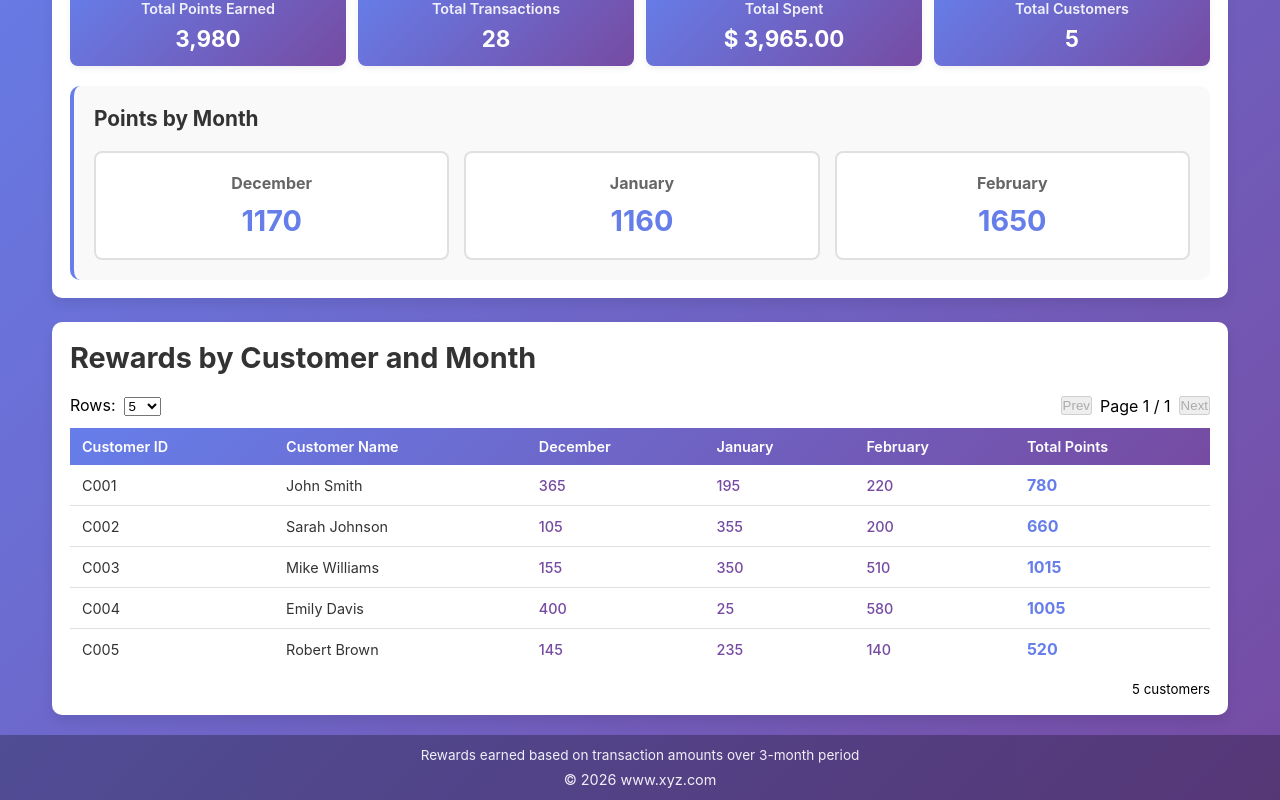
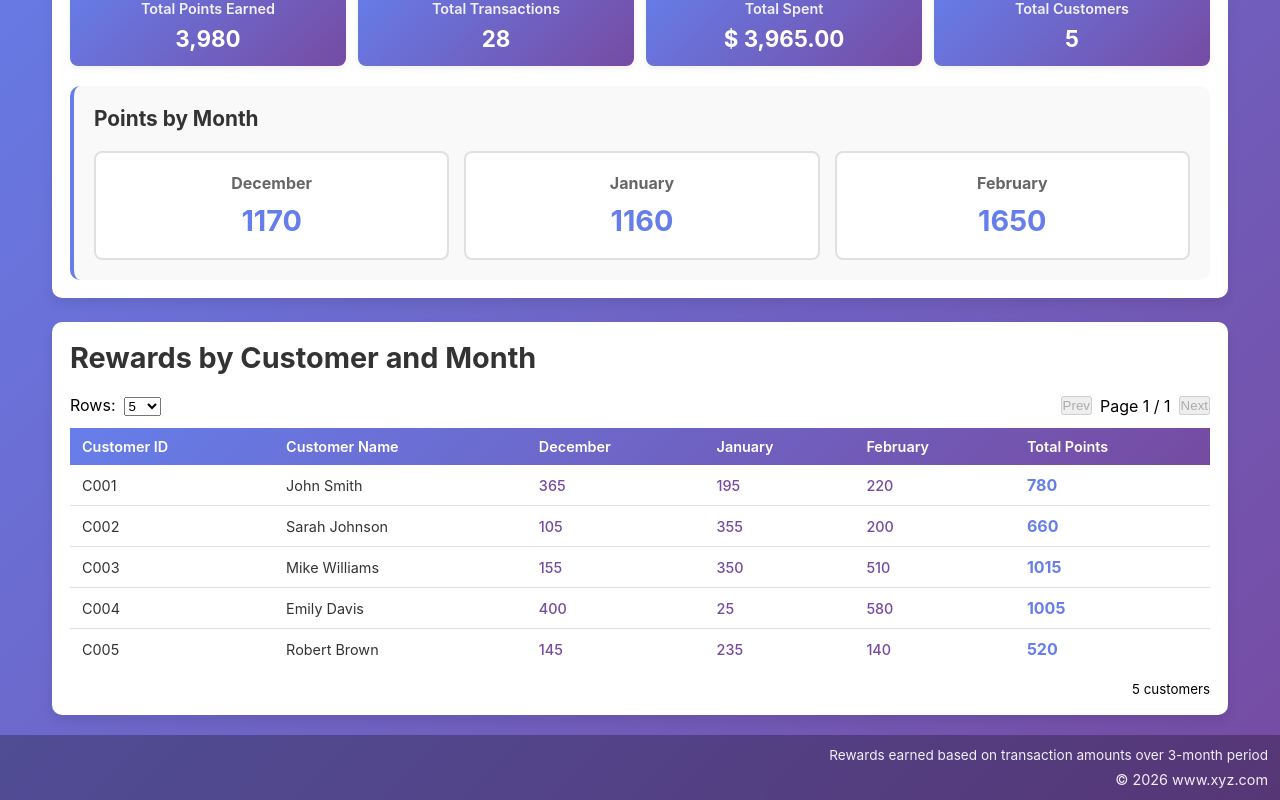
Before and after one commit to chitranjan17/customer-reward-points-react, a React (Create React App) app: page / in a window 1280 px wide. Shown: the part 199-999 px from the top of the page. Built offline with nearby package versions, Linux system fonts and the light colour scheme.

Commit message:
style: right-align footer text

```diff
--- a/src/components/Footer.js
+++ b/src/components/Footer.js
@@ -4,7 +4,7 @@ import React from "react";
 const Footer = ({ description = "", copyright = "" }) => {
   const year = new Date().getFullYear();
   return (
-    <footer className="app-footer">
+    <footer className="app-footer" style={{ textAlign: "right" }}>
       {description && <p>{description}</p>}
       {copyright && (
         <p style={{ marginTop: 8, fontSize: "0.9rem" }}>
```
